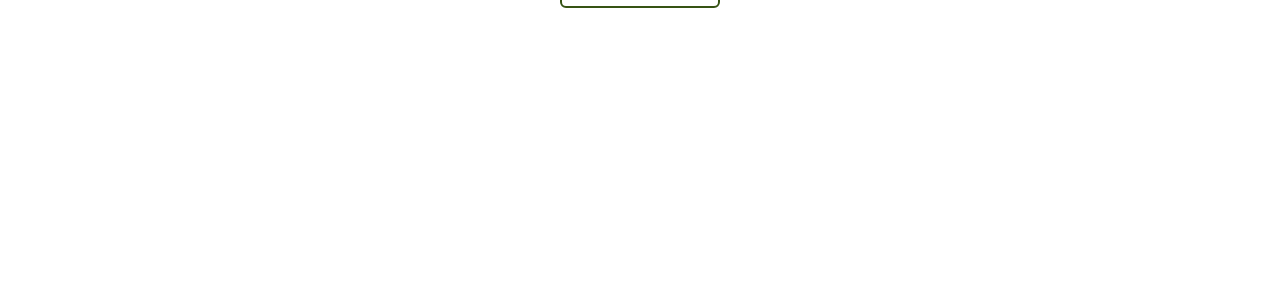
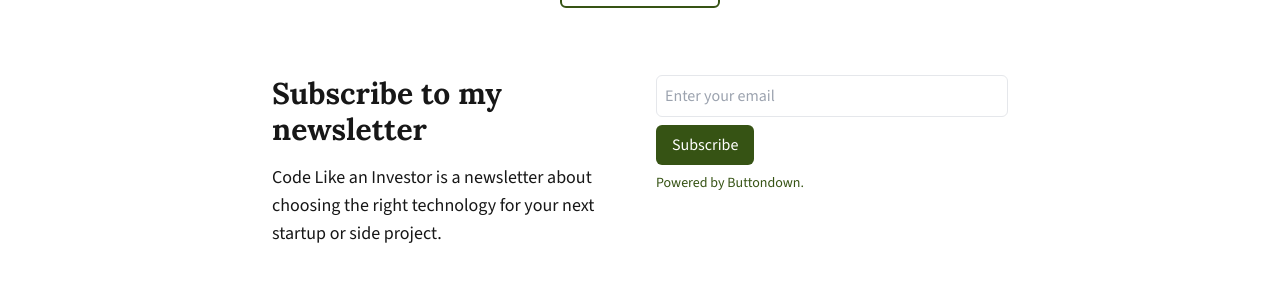
Before and after one commit to jlleblanc/jlleblanc.github.io, a Next.js app: page /jlleblanc.github.io/ in a window 1280 px wide. Shown: the part 429-726 px from the top of the page. Built offline with nearby package versions, Linux system fonts and the light colour scheme.

Commit message:
Add a form to my Buttondown

```diff
--- a/package.json
+++ b/package.json
@@ -22,5 +22,6 @@
     "eslint-config-next": "14.2.8",
     "postcss": "^8.4.45",
     "tailwindcss": "^3.4.10"
-  }
+  },
+  "packageManager": "pnpm@9.12.2+sha512.22721b3a11f81661ae1ec68ce1a7b879425a1ca5b991c975b074ac220b187ce56c708fe5db69f4c962c989452eee76c82877f4ee80f474cebd61ee13461b6228"
 }
--- a/src/pages/index.js
+++ b/src/pages/index.js
@@ -45,6 +45,37 @@ export default function Home() {
           Get In Touch
         </Link>
       </div>
+      <div className="md:mt-20 mt-12 container mx-auto px-4 max-w-3xl">
+        <div className="flex flex-col md:flex-row md:items-start md:gap-8">
+          <div className="md:flex-1">
+            <h2 className="text-3xl font-bold">Subscribe to my newsletter</h2>
+            <p className="text-lg mt-4">
+              Code Like an Investor is a newsletter about choosing the right technology for your next startup or side project.
+            </p>
+          </div>
+
+          <div className="mt-4 md:mt-0 md:flex-1">
+            <form
+              action="https://buttondown.com/api/emails/embed-subscribe/jlleblanc"
+              method="post"
+              target="popupwindow"
+              onsubmit="window.open('https://buttondown.com/jlleblanc?tag=website', 'popupwindow')"
+              className="embeddable-buttondown-form"
+            >
+              <label htmlFor="bd-email" className="text-lg sr-only">Enter your email</label>
+              <div className="flex items-center">
+                <input type="email" name="email" id="bd-email" className="border border-gray-200 rounded-md p-2 w-full" placeholder="Enter your email" />
+              </div>
+              <div className="flex items-center mt-2">
+                <input type="submit" value="Subscribe" className="bg-lime-900 text-white rounded-md p-2 px-4" />
+              </div>
+              <p className="text-sm mt-2">
+                <a href="https://buttondown.com/refer/jlleblanc" target="_blank" className="text-lime-900">Powered by Buttondown.</a>
+              </p>
+            </form>
+          </div>
+        </div>
+      </div>
     </Layout>
   )
 }
```
